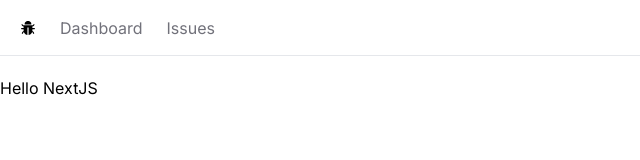
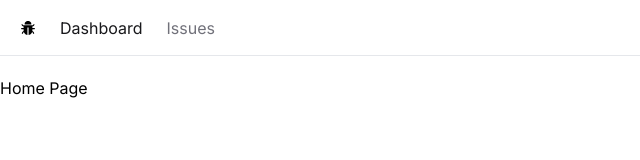
Before and after one commit to gadela-confluence/nextjs-proj, a Next.js app in the folder issue-tracker/: page / in a window 1280 px wide. Shown: the top 160 px of the page, without its empty margins (0-640 px from the left). Built offline with nearby package versions, Linux system fonts and the light colour scheme.

Commit message:
Active Link in the NavBAR

```diff
--- a/issue-tracker/package.json
+++ b/issue-tracker/package.json
@@ -13,6 +13,7 @@
     "@types/react": "18.2.25",
     "@types/react-dom": "18.2.11",
     "autoprefixer": "10.4.16",
+    "classnames": "^2.3.2",
     "eslint": "8.51.0",
     "eslint-config-next": "13.5.4",
     "next": "13.5.4",
--- a/issue-tracker/src/app/NavBar.tsx
+++ b/issue-tracker/src/app/NavBar.tsx
@@ -1,10 +1,17 @@
+'use client'
 import Link from 'next/link'
 import React from 'react'
 import {AiFillBug} from 'react-icons/ai'
+import { usePathname } from 'next/navigation'
+import classnames from 'classnames'
 
 
 const NavBar = () => {
-    const links = [
+  const currentPath = usePathname()
+
+  console.log(currentPath)
+
+  const links = [
         {label: 'Dashboard', href:'/'},
         {label: 'Issues', href:'/issues'}
     ]
@@ -15,7 +22,12 @@
             {links.map(link =>
             <Link
             key={link.href}
-            className='text-zinc-500 hover:text-zinc-800 transition-colors'
+            // className= { `${link.href === currentPath ? 'text-zinc-900' : 'text-zinc-500'} hover:text-zinc-800 transition-colors` }
+            className ={classnames({
+              'text-zinc-900' : link.href === currentPath,
+              'text-zinc-500': link.href !== currentPath,
+              'hover:text-zinc-800 transition-colors' : true
+            })}
             href={link.href}>
             {link.label}
             </Link>
--- /dev/null
+++ b/issue-tracker/src/app/issues/page.tsx
@@ -0,0 +1,9 @@
+import React from 'react'
+
+const IssuesPage = () => {
+  return (
+    <div>IssuesPage</div>
+  )
+}
+
+export default IssuesPage
--- a/issue-tracker/src/app/page.tsx
+++ b/issue-tracker/src/app/page.tsx
@@ -1,6 +1,6 @@
 
 export default function Home() {
   return (
-    <div> Hello NextJS </div>
+    <div> Home Page </div>
   )
 }
```
Also changed, not shown: 1 other file (tests, documents, lock files or other folders).
